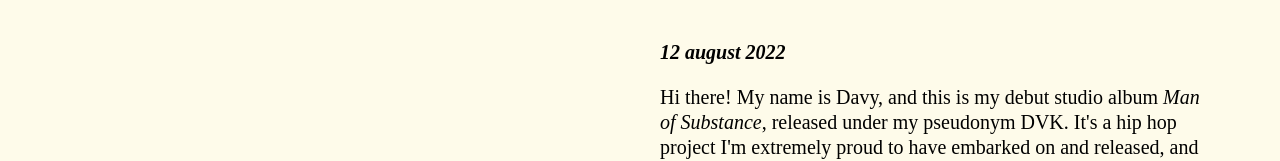
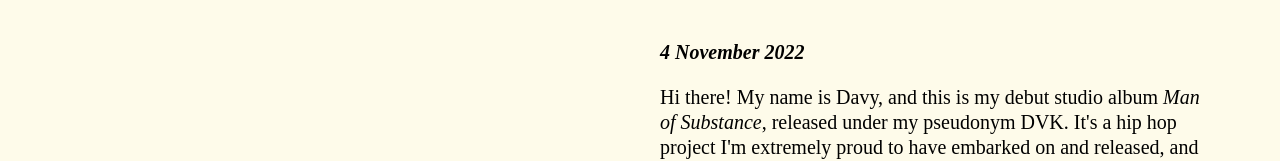
Before and after one commit to DavyK17/man-of-substance, a React (Create React App) app: page / in a window 1280 px wide. Shown: the top 161 px of the page. Built offline with nearby package versions, Linux system fonts and the light colour scheme; a web font is replaced by a local one.

Commit message:
Updating release date

```diff
--- a/src/components/Home/Home.js
+++ b/src/components/Home/Home.js
@@ -5,7 +5,7 @@ const Home = () => {
     return (
         <main className="home">
             <header className="home-synopsis">
-                <h1 className="date">12 august 2022</h1>
+                <h1 className="date">4 November 2022</h1>
                 <p>Hi there! My name is Davy, and this is my debut studio album <em>Man of Substance</em>, released under my pseudonym DVK. It's a hip hop project I'm extremely proud to have embarked on and released, and the second extended project on my catalogue
                     after my debut EP <em><a href="https://bit.ly/NotARapperEP" target="blank" rel="noreferrer">Not a Rapper</a></em>.</p>
                 <p>As my first full-length project, I felt it fitting to lay out <em>Man of Substance</em> as an introduction to me as a person and as a musician, with the tracklist divided into 3 different parts that seek to achieve that goal. The title of the album captures my self-image and how I would like to portray myself to
```
